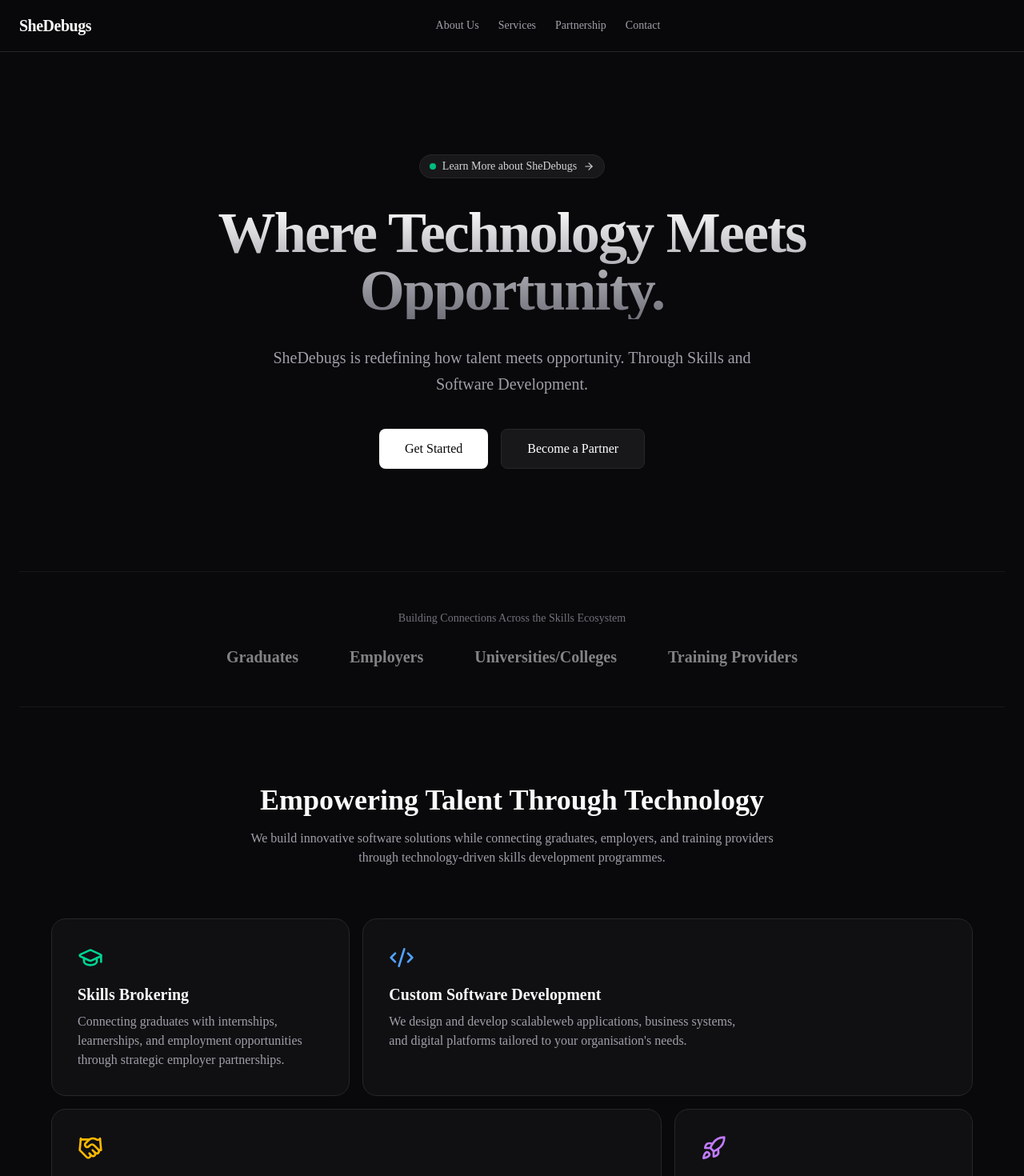
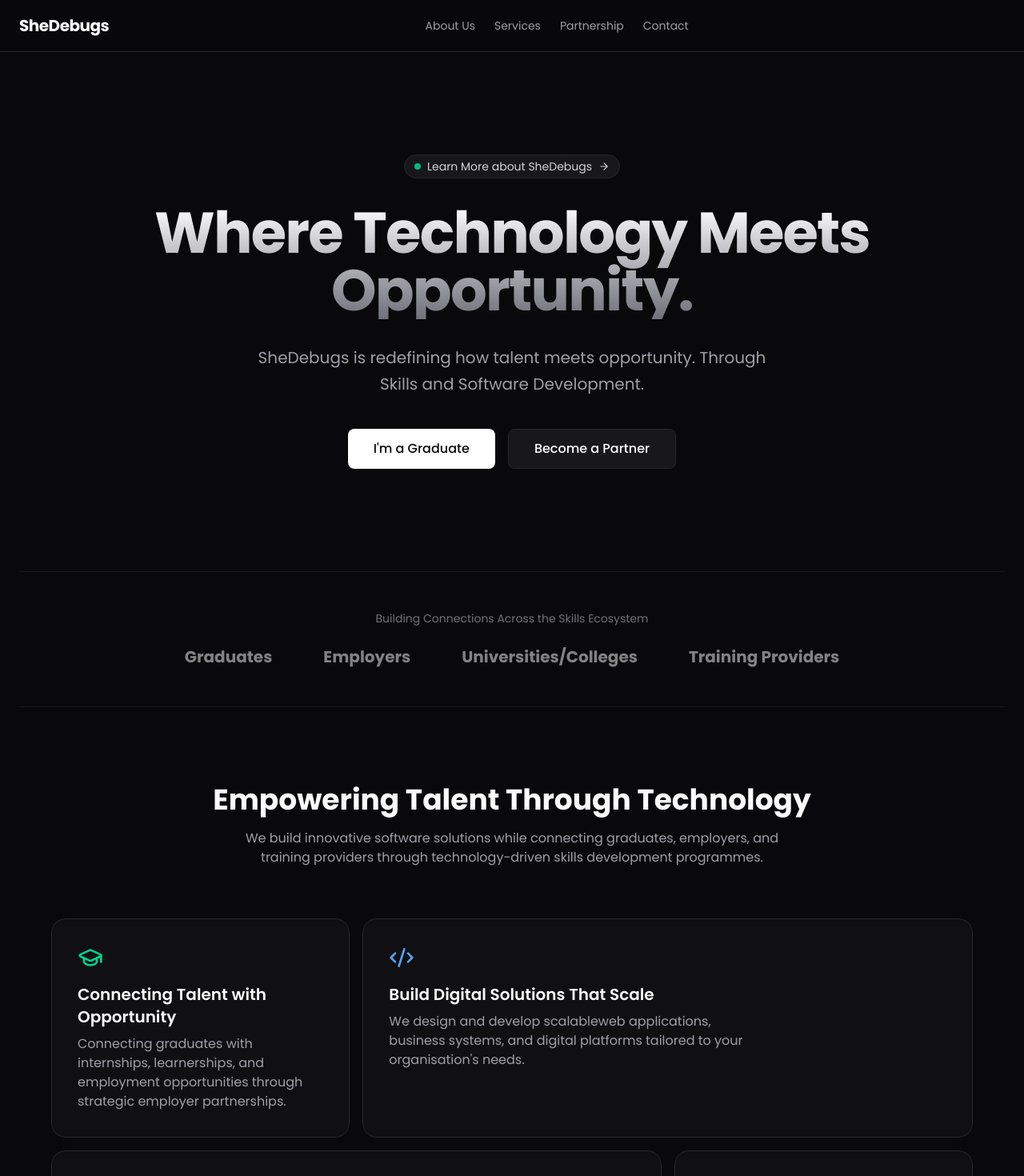
Before and after one commit to Samukerr/SheDebugs, a Next.js app: page / in a window 1280 px wide. Shown: the top 1470 px of the page at 80% size. Built offline with nearby package versions, Linux system fonts and the light colour scheme.

Commit message:
Font changes

```diff
--- a/app/globals.css
+++ b/app/globals.css
@@ -7,9 +7,9 @@
 @theme inline {
   --color-background: var(--background);
   --color-foreground: var(--foreground);
-  --font-sans: var(--font-sans);
-  --font-mono: var(--font-geist-mono);
-  --font-heading: var(--font-sans);
+  --font-sans: var(--font-poppins);
+  --font-mono: var(--font-poppins);
+  --font-heading: var(--font-poppins);
   --color-sidebar-ring: var(--sidebar-ring);
   --color-sidebar-border: var(--sidebar-border);
   --color-sidebar-accent-foreground: var(--sidebar-accent-foreground);
--- a/app/layout.tsx
+++ b/app/layout.tsx
@@ -1,15 +1,11 @@
 import type { Metadata } from "next";
-import { Geist, Geist_Mono } from "next/font/google";
+import { Poppins } from "next/font/google";
 import "./globals.css";
 
-const geistSans = Geist({
-  variable: "--font-geist-sans",
+const poppins = Poppins({
+  variable: "--font-poppins",
   subsets: ["latin"],
-});
-
-const geistMono = Geist_Mono({
-  variable: "--font-geist-mono",
-  subsets: ["latin"],
+  weight: ["300", "400", "500", "600", "700",],
 });
 
 export const metadata: Metadata = {
@@ -21,7 +17,7 @@ export default function RootLayout({ children }: LayoutProps<"/">) {
   return (
     <html
       lang="en"
-      className={`${geistSans.variable} ${geistMono.variable} h-full antialiased`}
+      className={`${poppins.variable} ${poppins.variable} h-full antialiased`}
     >
       <body className="min-h-full flex flex-col">{children}</body>
     </html>
--- a/app/page.tsx
+++ b/app/page.tsx
@@ -3,7 +3,7 @@ import { ArrowRight, Handshake, Code2, Rocket, GraduationCap } from 'lucide-reac
 
 export default function LandingPage() {
   return (
-    <div className="min-h-screen bg-zinc-950 text-zinc-50 font-sans selection:bg-zinc-800">
+    <div className="min-h-screen bg-zinc-950 text-zinc-50 font-poppins selection:bg-zinc-800">
 
       {/* Navbar */}
       <header className="sticky top-0 z-50 border-b border-zinc-800 bg-zinc-950/80 backdrop-blur-md">
@@ -30,7 +30,7 @@ export default function LandingPage() {
             Learn More about SheDebugs <ArrowRight size={14} />
           </a>
 
-          <h1 className="text-5xl md:text-7xl font-extrabold tracking-tight mb-8 text-transparent bg-clip-text bg-gradient-to-b from-white to-zinc-500">
+          <h1 className="text-5xl md:text-7xl font-extrabold tracking-tight mb-8 text-transparent bg-clip-text bg-linear-to-b from-white to-zinc-500">
             Where Technology Meets Opportunity.
           </h1>
 
@@ -40,7 +40,7 @@ export default function LandingPage() {
 
           <div className="flex flex-col sm:flex-row gap-4 w-full sm:w-auto">
             <button className="px-8 py-3 rounded-md bg-white text-zinc-950 font-medium hover:bg-zinc-200 transition-colors">
-              Get Started
+              I'm a Graduate
             </button>
             <button className="px-8 py-3 rounded-md bg-zinc-900 border border-zinc-800 text-white font-medium hover:bg-zinc-800 transition-colors flex items-center justify-center gap-2">
                Become a Partner
@@ -73,14 +73,14 @@ export default function LandingPage() {
             {/* Card 1 */}
             <div className="p-8 rounded-2xl bg-zinc-900/50 border border-zinc-800 flex flex-col h-full">
               <GraduationCap className="mb-4 text-emerald-400" size={32} />
-              <h3 className="text-xl font-semibold mb-2">Skills Brokering</h3>
+              <h3 className="text-xl font-semibold mb-2">Connecting Talent with Opportunity</h3>
               <p className="text-zinc-400">Connecting graduates with internships, learnerships, and employment opportunities through strategic employer partnerships.</p>
             </div>
 
             {/* Card 2 */}
             <div className="p-8 rounded-2xl bg-zinc-900/50 border border-zinc-800 flex flex-col h-full md:col-span-2">
               <Code2 className="mb-4 text-blue-400" size={32} />
-              <h3 className="text-xl font-semibold mb-2">Custom Software Development</h3>
+              <h3 className="text-xl font-semibold mb-2">Build Digital Solutions That Scale</h3>
               <p className="text-zinc-400 max-w-md">We design and develop scalableweb applications, business systems, and digital platforms tailored to your organisation's needs.</p>
             </div>
 
```
